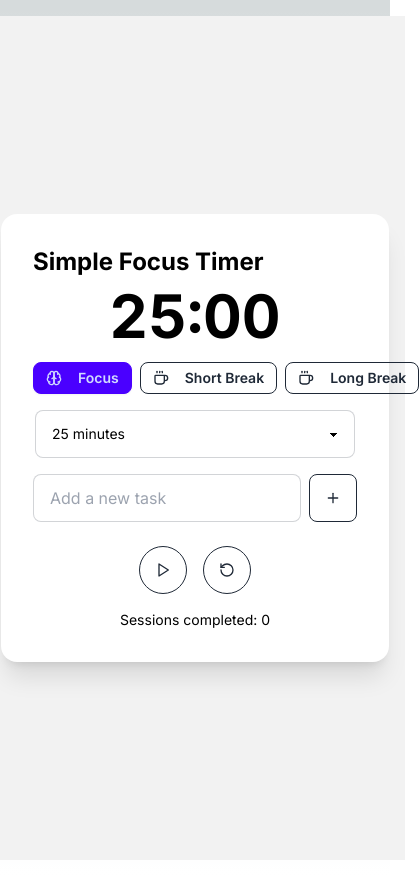
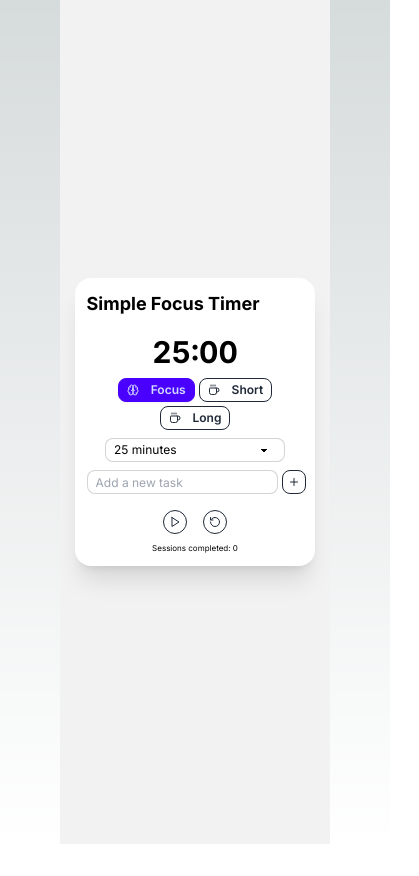
Before and after one commit to SukinShetty/focuspomo, a Next.js app: page / in a window 390 px wide. Shown: the whole page, 419 px wide, since content can reach past the window. After the commit the page ends 844 px from the top, so only its background shows below. Built offline with nearby package versions, Linux system fonts and the light colour scheme.

Commit message:
changed the responsiveness

```diff
--- a/components/SimpleFocusTimer.tsx
+++ b/components/SimpleFocusTimer.tsx
@@ -119,36 +119,36 @@ export default function SimpleFocusTimer() {
   }
 
   return (
-    <div className="flex items-center justify-center min-h-screen bg-base-200 p-4">
-      <div className="card w-full max-w-md mx-auto bg-base-100 shadow-xl">
-        <div className="card-body">
-          <h2 className="card-title text-2xl font-bold text-center">Simple Focus Timer</h2>
-          <div className="flex flex-col items-center space-y-4">
+    <div className="flex items-center justify-center min-h-screen bg-base-200 p-2 sm:p-4">
+      <div className="card w-full max-w-[95%] sm:max-w-md mx-auto bg-base-100 shadow-xl">
+        <div className="card-body p-3 sm:p-6">
+          <h2 className="card-title text-lg sm:text-2xl font-bold text-center mb-2 sm:mb-4">Simple Focus Timer</h2>
+          <div className="flex flex-col items-center space-y-2 sm:space-y-4">
             <motion.div
               key={time}
               initial={{ scale: 1 }}
               animate={{ scale: showVisualAlert ? [1, 1.1, 1] : 1 }}
               transition={{ duration: 0.3, repeat: showVisualAlert ? 5 : 0 }}
-              className={`text-6xl font-bold tabular-nums ${showVisualAlert ? 'text-error' : ''}`}
+              className={`text-3xl sm:text-5xl font-bold tabular-nums ${showVisualAlert ? 'text-error' : ''}`}
             >
               {formatTime(time)}
             </motion.div>
-            <div className="flex space-x-2">
-              <button onClick={() => changeTimerType(TIMER_TYPES.FOCUS)} className={`btn btn-sm ${timerType === TIMER_TYPES.FOCUS ? "btn-primary" : "btn-outline"}`}>
-                <Brain className="h-4 w-4 mr-2" />
+            <div className="flex flex-wrap justify-center gap-1 sm:gap-2">
+              <button onClick={() => changeTimerType(TIMER_TYPES.FOCUS)} className={`btn btn-xs sm:btn-sm ${timerType === TIMER_TYPES.FOCUS ? "btn-primary" : "btn-outline"}`}>
+                <Brain className="h-3 w-3 sm:h-4 sm:w-4 mr-1" />
                 Focus
               </button>
-              <button onClick={() => changeTimerType(TIMER_TYPES.SHORT_BREAK)} className={`btn btn-sm ${timerType === TIMER_TYPES.SHORT_BREAK ? "btn-primary" : "btn-outline"}`}>
-                <Coffee className="h-4 w-4 mr-2" />
-                Short Break
+              <button onClick={() => changeTimerType(TIMER_TYPES.SHORT_BREAK)} className={`btn btn-xs sm:btn-sm ${timerType === TIMER_TYPES.SHORT_BREAK ? "btn-primary" : "btn-outline"}`}>
+                <Coffee className="h-3 w-3 sm:h-4 sm:w-4 mr-1" />
+                Short
               </button>
-              <button onClick={() => changeTimerType(TIMER_TYPES.LONG_BREAK)} className={`btn btn-sm ${timerType === TIMER_TYPES.LONG_BREAK ? "btn-primary" : "btn-outline"}`}>
-                <Coffee className="h-4 w-4 mr-2" />
-                Long Break
+              <button onClick={() => changeTimerType(TIMER_TYPES.LONG_BREAK)} className={`btn btn-xs sm:btn-sm ${timerType === TIMER_TYPES.LONG_BREAK ? "btn-primary" : "btn-outline"}`}>
+                <Coffee className="h-3 w-3 sm:h-4 sm:w-4 mr-1" />
+                Long
               </button>
             </div>
             <select
-              className="select select-bordered w-full max-w-xs"
+              className="select select-bordered select-xs sm:select-sm w-full max-w-[180px] sm:max-w-xs text-xs sm:text-sm"
               onChange={(e) => setTime(parseInt(e.target.value) * 60)}
               value={time / 60}
             >
@@ -159,18 +159,19 @@ export default function SimpleFocusTimer() {
               <option value={60}>60 minutes</option>
             </select>
             <div className="w-full">
-              <div className="flex space-x-2 mb-2">
+              <div className="flex space-x-1 sm:space-x-2 mb-2">
                 <input
                   type="text"
                   placeholder="Add a new task"
                   value={newTaskText}
                   onChange={(e) => setNewTaskText(e.target.value)}
-                  className="input input-bordered flex-grow"
+                  className="input input-xs sm:input-sm input-bordered flex-grow text-xs sm:text-sm"
                 />
-                <button onClick={addTask} className="btn btn-square btn-outline">
-                  <Plus className="h-4 w-4" />
+                <button onClick={addTask} className="btn btn-xs sm:btn-sm btn-square btn-outline">
+                  <Plus className="h-3 w-3 sm:h-4 sm:w-4" />
                 </button>
               </div>
+              <div className="max-h-[25vh] sm:max-h-[30vh] overflow-y-auto">
                 <AnimatePresence>
                   {tasks.map(task => (
                     <motion.div
@@ -178,13 +179,13 @@ export default function SimpleFocusTimer() {
                       initial={{ opacity: 0, y: -10 }}
                       animate={{ opacity: 1, y: 0 }}
                       exit={{ opacity: 0, y: -10 }}
-                    className="flex items-center space-x-2 bg-base-200 p-2 rounded mb-2"
+                      className="flex items-center space-x-1 sm:space-x-2 bg-base-200 p-1 sm:p-2 rounded mb-1 sm:mb-2 text-[10px] sm:text-sm"
                     >
                       <input
                         type="checkbox"
                         checked={task.completed}
                         onChange={() => completeTask(task.id)}
-                      className="checkbox"
+                        className="checkbox checkbox-xs sm:checkbox-sm"
                       />
                       <label
                         className={`flex-grow ${task.completed ? 'line-through text-base-content/50' : ''}`}
@@ -198,23 +199,24 @@ export default function SimpleFocusTimer() {
                         Select
                       </button>
                       <button onClick={() => removeTask(task.id)} className="btn btn-ghost btn-xs">
-                      <Trash2 className="h-4 w-4" />
+                        <Trash2 className="h-3 w-3 sm:h-4 sm:w-4" />
                       </button>
                     </motion.div>
                   ))}
                 </AnimatePresence>
               </div>
-            <div className="flex space-x-4">
-              <button onClick={toggleTimer} className="btn btn-outline btn-circle">
-                {isActive ? <Pause className="h-4 w-4" /> : <Play className="h-4 w-4" />}
+            </div>
+            <div className="flex space-x-4 mt-2 sm:mt-4">
+              <button onClick={toggleTimer} className="btn btn-xs sm:btn-sm btn-outline btn-circle">
+                {isActive ? <Pause className="h-3 w-3 sm:h-4 sm:w-4" /> : <Play className="h-3 w-3 sm:h-4 sm:w-4" />}
               </button>
-              <button onClick={resetTimer} className="btn btn-outline btn-circle">
-                <RotateCcw className="h-4 w-4" />
+              <button onClick={resetTimer} className="btn btn-xs sm:btn-sm btn-outline btn-circle">
+                <RotateCcw className="h-3 w-3 sm:h-4 sm:w-4" />
               </button>
             </div>
-            <div className="text-sm">Sessions completed: {sessionCount}</div>
+            <div className="text-[8px] sm:text-xs">Sessions completed: {sessionCount}</div>
             {currentTask && (
-              <div className="text-sm font-medium">
+              <div className="text-[8px] sm:text-xs font-medium">
                 Current task: {currentTask.text}
               </div>
             )}
--- a/src/app/layout.tsx
+++ b/src/app/layout.tsx
@@ -1,6 +1,7 @@
 import type { Metadata } from "next";
 import { Inter } from "next/font/google";
 import "./globals.css";
+import Head from 'next/head';
 
 const inter = Inter({ subsets: ["latin"] });
 
@@ -16,7 +17,14 @@ export default function RootLayout({
 }>) {
   return (
     <html lang="en">
-      <body className={inter.className}>{children}</body>
+      <Head>
+        <meta name="viewport" content="width=device-width, initial-scale=1" />
+      </Head>
+      <body className={`${inter.className} min-h-screen flex flex-col`}>
+        <main className="flex-grow container mx-auto px-4 sm:px-6 lg:px-8">
+          {children}
+        </main>
+      </body>
     </html>
   );
 }
```
Lines whose indentation alone changed are shown as unchanged.
